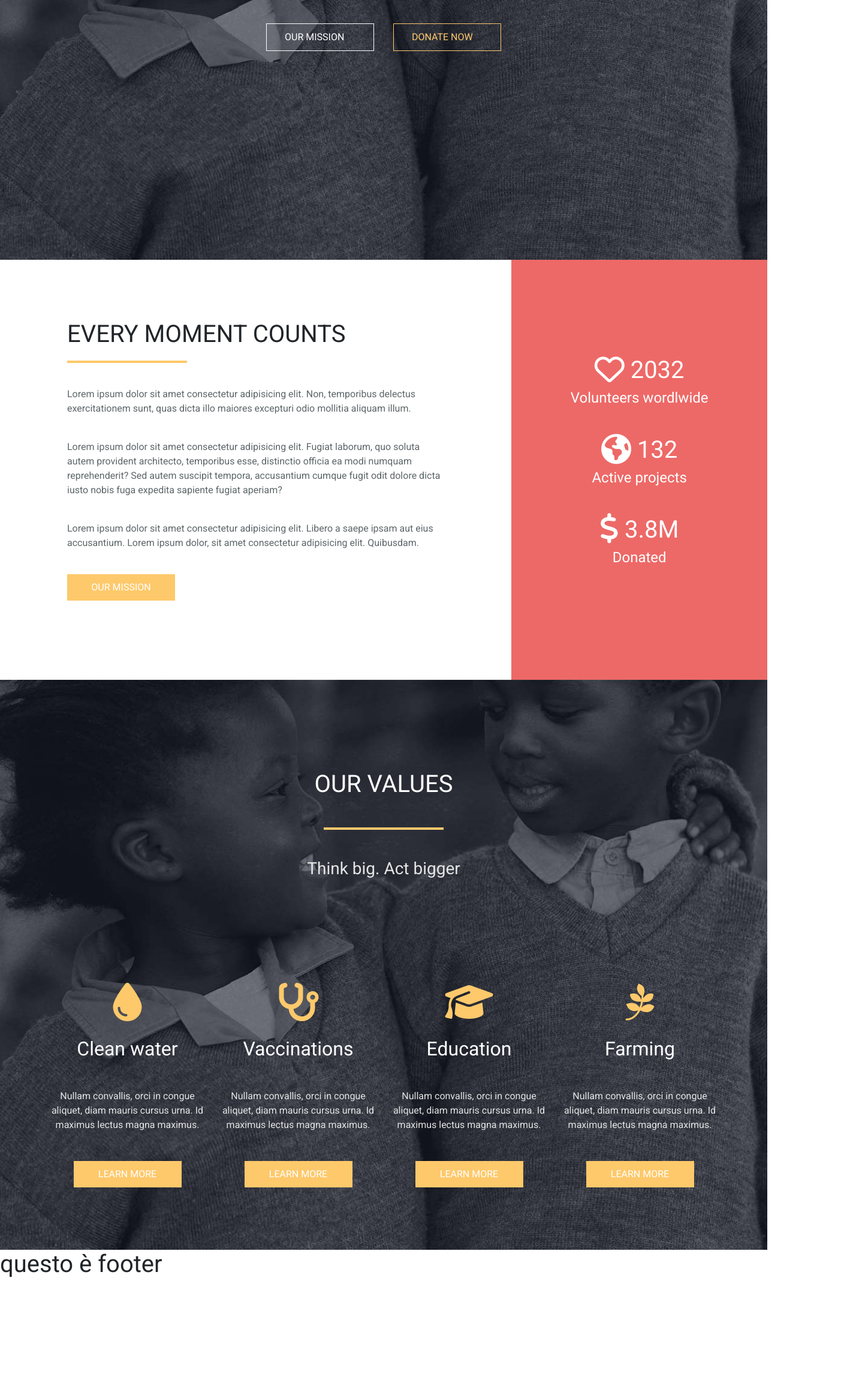
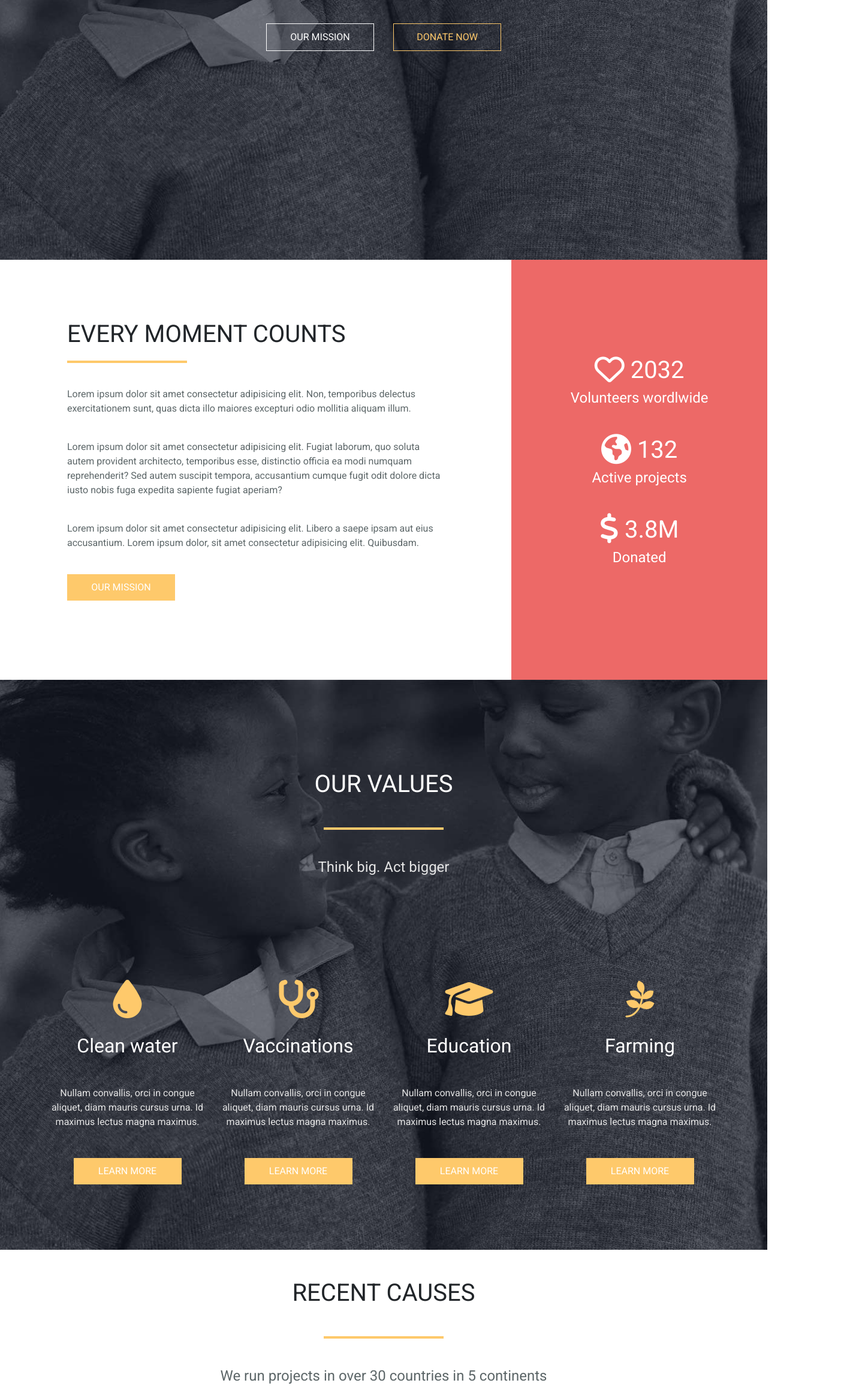
Before and after one commit to erikvella/proj-html-vuejs, a Vue app: page / in a window 1280 px wide. Shown: the part 467-2797 px from the top of the page at 60% size, 1428 px wide, since content can reach past the window. Before the commit the page ends 2606 px from the top, so only its background shows below. Built offline with nearby package versions, Linux system fonts and the light colour scheme.

Commit message:
[add] section3

```diff
--- a/src/components/Header.vue
+++ b/src/components/Header.vue
@@ -25,8 +25,8 @@ export default {
       </p>
     </div>
     <div class="container d-flex justify-content-center">
-      <div class="button white-border mx-3">OUR MISSION</div>
-      <div class="button yellow-border mx-3">DONATE NOW</div>
+      <div class="button white-border mx-3 text-center">OUR MISSION</div>
+      <div class="button yellow-border mx-3 text-center">DONATE NOW</div>
     </div>
 
 
--- a/src/components/Main.vue
+++ b/src/components/Main.vue
@@ -1,10 +1,12 @@
 <script>
 import Section1 from './partials/Section1.vue';
 import Section2 from './partials/Section2.vue';
+import Section3 from './partials/Section3.vue';
 export default {
   components:{
    Section1,
-   Section2
+   Section2,
+   Section3
   },
 name:'Main'
 }
@@ -13,6 +15,7 @@ name:'Main'
 <template>
   <Section1 />
   <Section2 />
+  <Section3 />
 </template>
 
 
--- a/src/components/partials/Section2.vue
+++ b/src/components/partials/Section2.vue
@@ -10,7 +10,7 @@ name:'Section2'
 
         <h1 class=" white-text text-center">OUR VALUES</h1>
         <div class="yellow-line my-5 mx-auto"></div>
-        <h3 class=" grey-text text-center">Think big. Act bigger</h3>
+        <h4 class=" grey-text text-center">Think big. Act bigger</h4>
     </div>
 
     <div class="container">
@@ -71,7 +71,5 @@ h2{
   font-size: 4rem;
 }
 
-.grey-text{
-  color:  #e5e5e5;
-}
+
 </style>
--- /dev/null
+++ b/src/components/partials/Section3.vue
@@ -0,0 +1,64 @@
+<script>
+export default {
+name:'Section3'
+}
+</script>
+
+<template>
+  <section>
+    <div class="container">
+
+      <h1 class="my-5 text-center">RECENT CAUSES</h1>
+      <div class="yellow-line my-5 mx-auto"></div>
+      <h4 class=" dark-grey-text text-center">We run projects in over 30 countries in 5 continents</h4>
+
+    </div>
+
+
+    <div class="container-fluid my-5">
+
+      <div class="row justify-content-between">
+
+        <div class="col-3">
+          <img class="m-5" src="../../assets/img/HelloIMG1669149317319.jpeg" alt="">
+        </div>
+        <div class="col-3">
+          <img class="m-5" src="../../assets/img/HelloIMG1669149318263.jpeg" alt="">
+        </div>
+        <div class="col-3">
+          <img class="m-5" src="../../assets/img/HelloIMG1669149319450.jpeg" alt="">
+        </div>
+        <div class="col-3">
+          <img class="m-5" src="../../assets/img/HelloIMG1669149321401.jpeg" alt="">
+        </div>
+
+      </div>
+
+    </div>
+  </section>
+<!-- piccola sezione in rosa -->
+  <section class="bg-pink">
+    <h3 class="white-text text-center">VIEW ALL OUR CAUSES</h3>
+  </section>
+</template>
+
+
+
+<style lang="scss" scoped>
+section{
+  height: 740px;
+  width: 100%;
+}
+
+img{
+  height: 270px;
+}
+
+.bg-pink{
+  height: 150px;
+
+}
+h3{
+  padding-top: 60px;
+}
+</style>
--- a/src/scss/main.scss
+++ b/src/scss/main.scss
@@ -45,7 +45,12 @@ body {
 .white-text{
   color: white;
 }
-
+.grey-text{
+  color:  #e5e5e5;
+}
+.dark-grey-text{
+  color: #5c6668;
+}
 .button{
   margin: 10px 100px;
   width: 180px;
```
